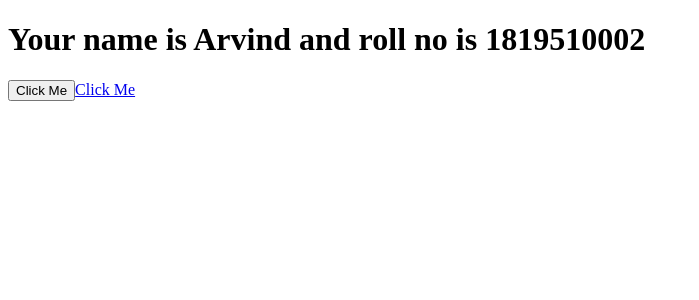
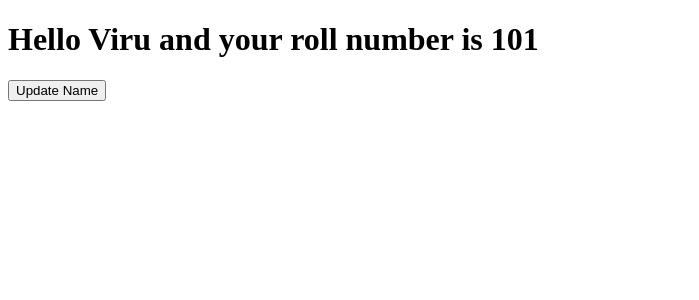
Before and after one commit to Arvindkr123/LearnReactMySide, a React (Create React App) app: page / in a window 1280 px wide. Shown: the top 300 px of the page, without its empty margins (0-699 px from the left). Built offline with nearby package versions, Linux system fonts and the light colour scheme.

Commit message:
added event handler and update the setState

```diff
--- a/src/Student.js
+++ b/src/Student.js
@@ -1,17 +1,37 @@
-import React from 'react'
+import React, { Component } from "react";
 
-const Student = (props) => {
-  function handleEvent(e){
-    e.preventDefault();
-    console.log('button clicked')
+export class Student extends Component {
+  constructor(props) {
+    super(props);
+    this.state = {
+      name: "Viru",
+      roll: this.props.roll,
+    };
   }
-  return (
-    <div>
-      <h1>Your name is Arvind and roll no is {props.roll}</h1>
-      <button onClick={handleEvent}>Click Me</button>
-      <a href='https://www.google.com' onClick={handleEvent}>Click Me</a>
-    </div>
-  )
+
+  handleEvent = () => {
+    this.setState({ name: "Jai" , roll:102});
+    console.log('button clicked ', this)
+  };
+  // handleEvent = () => {
+  //   this.setState((state, props) => {
+      // console.log(state)
+      // console.log(props)
+      // state.name = 'Jai'
+      // state.roll = 102
+    // });
+    // console.log('button clicked ', this)
+  // };
+  render() {
+    return (
+      <div>
+        <h1>
+          Hello {this.state.name} and your roll number is {this.state.roll}
+        </h1>
+        <button onClick={this.handleEvent}>Update Name</button>
+      </div>
+    );
+  }
 }
 
 export default Student;
--- a/src/index.js
+++ b/src/index.js
@@ -1,5 +1,5 @@
 import React from 'react'
 import ReactDOM from 'react-dom/client'
-import Student from './Student';
+import Student from './Student'
 
-ReactDOM.createRoot(document.getElementById('root')).render(<Student roll={1819510002}/>)
+ReactDOM.createRoot(document.getElementById('root')).render(<Student roll={101}/>)
```
